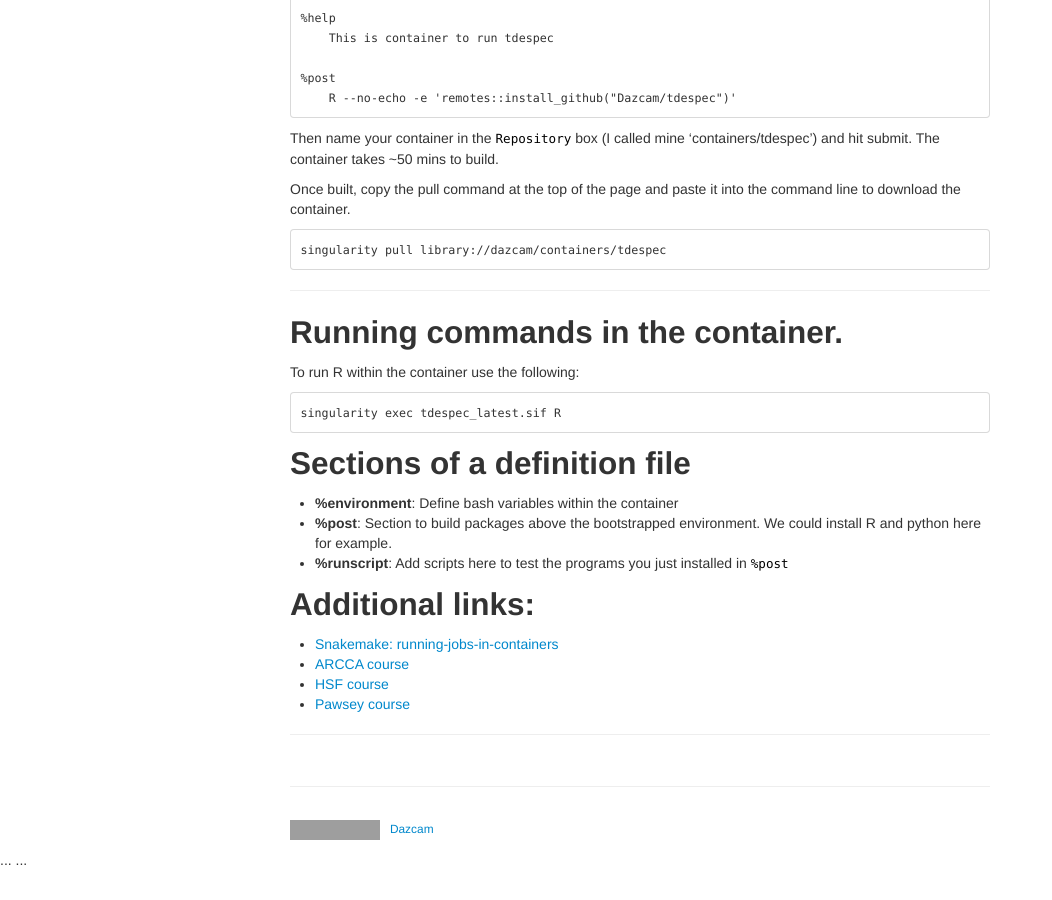
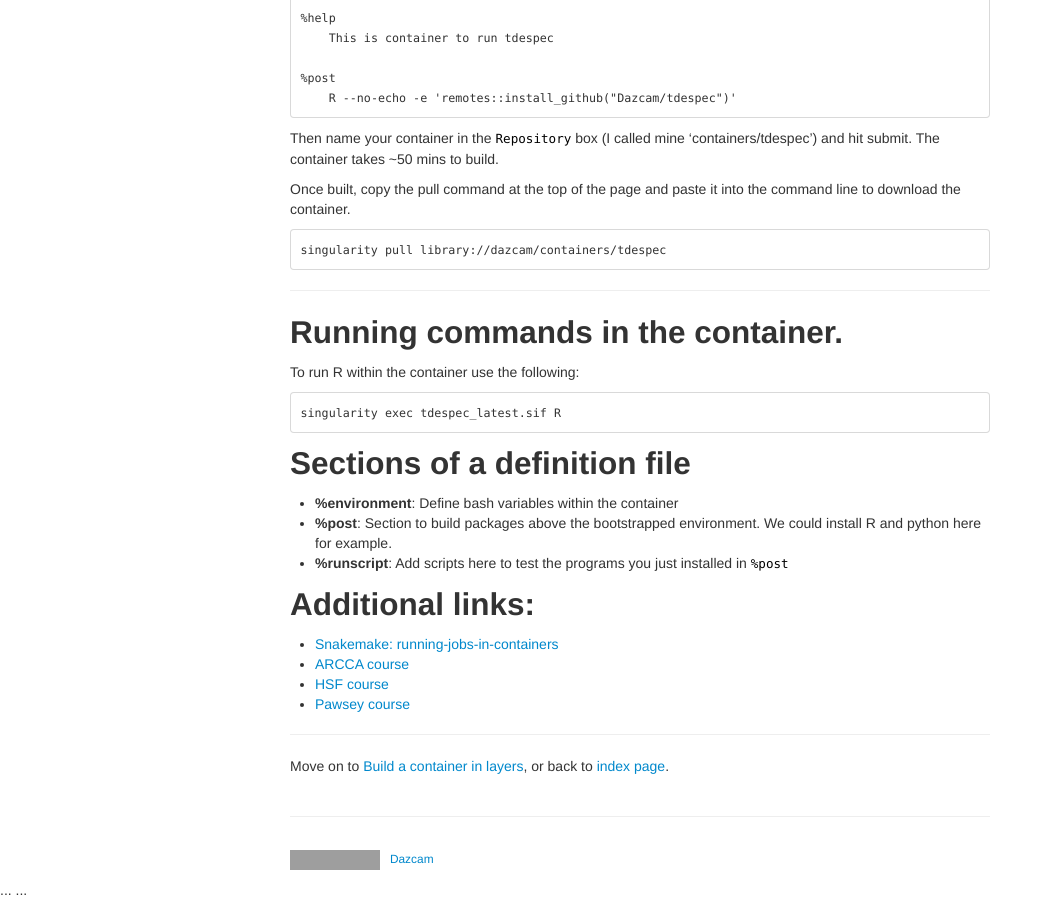
Before and after one commit to Dazcam/Bioinformatics-tutorials, a Jekyll site: the page built from pages/containers/build_basic_container.md, in a window 1280 px wide and 900 px high, scrolled down 951 px. Shown: the whole window, without its empty margins (0-1052 px from the left). Built offline with Jekyll 4.4.1, drawn with Linux system fonts in a browser that asks for light colours; before the commit the page ends 1821 px from its top, so only the background shows below that; grey boxes are pictures that could not be loaded.

Commit message:
Update build_basic_container.md
Add navigation

```diff
--- a/pages/containers/build_basic_container.md
+++ b/pages/containers/build_basic_container.md
@@ -95,3 +95,6 @@ singularity exec tdespec_latest.sif R
 - [Pawsey course](https://pawseysc.github.io/singularity-containers/index.html)
 
 ***
+
+Move on to [Build a container in layers]({{ site.baseurl }}/pages/containers/02_build_a_container_in_layers.html), or back
+to [index page]({{ site.baseurl }}/index.html).
```
